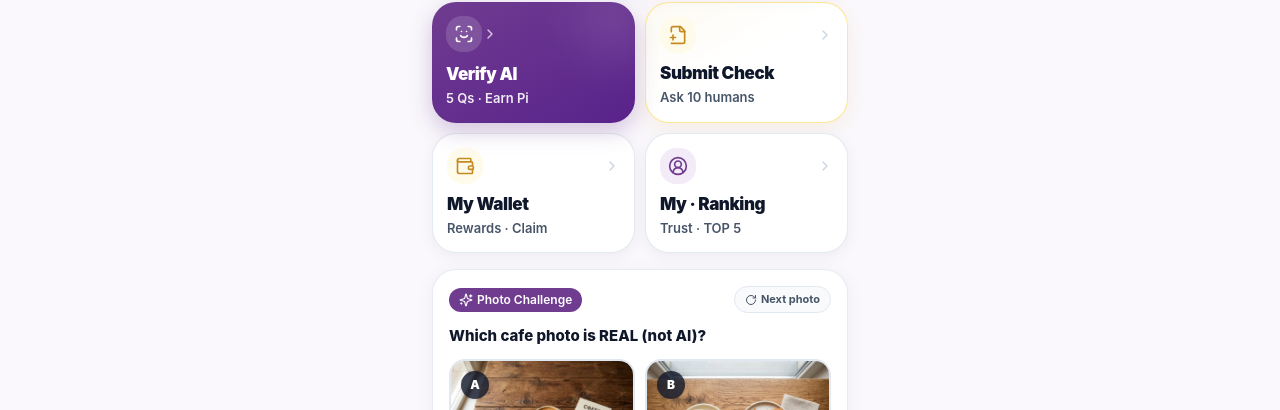
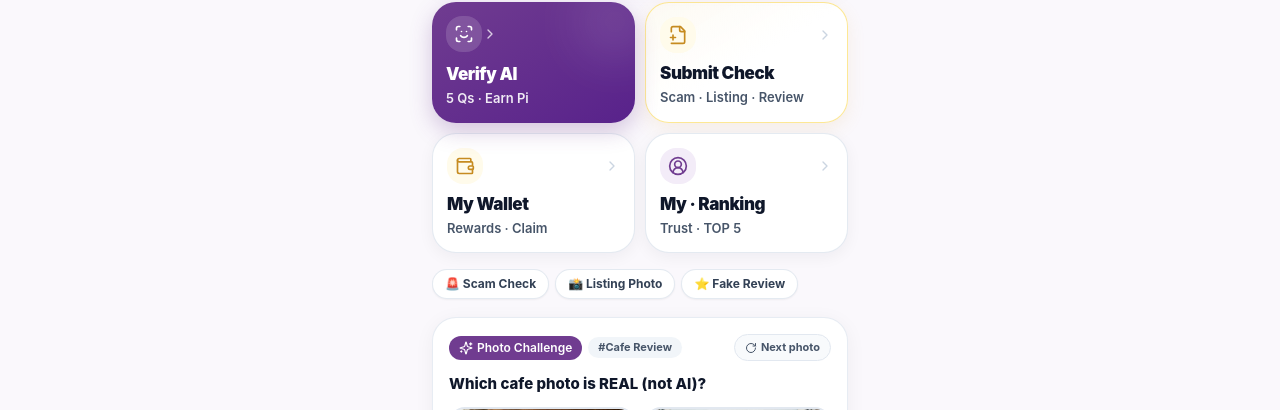
Before and after one commit to nabitzon-a11y/verilens, a Next.js app: page / in a window 1280 px wide. Shown: the part 177-587 px from the top of the page. Built offline with nearby package versions, Linux system fonts and the light colour scheme; no server answers; a web font is replaced by a local one.

Commit message:
feat: add real-world quick-check chips, ?tpl= prefill, and photo teaser tags

```diff
--- a/app/page.tsx
+++ b/app/page.tsx
@@ -247,6 +247,23 @@ export default function HomePage() {
             </Link>
           </section>
 
+          {/* 실생활 의뢰 원클릭 칩 (컴팩트 1줄) */}
+          <div className="flex items-center gap-1.5 overflow-x-auto pb-0.5 no-scrollbar">
+            {[
+              { tpl: 'smishing', label: hub.chipSmishing },
+              { tpl: 'listing', label: hub.chipListing },
+              { tpl: 'review', label: hub.chipReview },
+            ].map((chip) => (
+              <Link
+                key={chip.tpl}
+                href={`/submit?tpl=${chip.tpl}`}
+                className="shrink-0 whitespace-nowrap rounded-full border border-slate-200/90 bg-white px-3 py-1.5 text-xs font-bold text-slate-700 shadow-sm transition hover:border-brand/40 hover:text-brand"
+              >
+                {chip.label}
+              </Link>
+            ))}
+          </div>
+
           {/* 2. 실사 맛보기 (항상 노출 · 로테이션 지원) */}
           <TeaserQuizCard
             lang={lang}
@@ -311,10 +328,12 @@ const PHOTO_TEASERS = [
     bImg: '/missions/v09-b.jpg',
     human: 'B' as const,
     ko: {
+      tag: '카페 후기',
       question: '둘 중 실제 카페 사진은 어느 쪽일까요?',
       explain: 'A는 메뉴판 글자("CΦFFΞE", "LATTƎ")가 깨져 있고 스푼 손잡이가 나무 결 속으로 녹아 있습니다. 실제 사진은 B입니다!',
     },
     en: {
+      tag: 'Cafe Review',
       question: 'Which cafe photo is REAL (not AI)?',
       explain: 'Image A has garbled menu text ("CΦFFΞE", "LATTƎ") and a warped spoon handle melting into wood. B is real!',
     },
@@ -324,10 +343,12 @@ const PHOTO_TEASERS = [
     bImg: '/missions/v11-b.jpg',
     human: 'A' as const,
     ko: {
+      tag: '식당 리뷰',
       question: '둘 중 실제 카페 브런치 사진은 어느 쪽일까요?',
       explain: 'B는 포크 날이 5개로 뭉쳐 있고 오른쪽 아래 영수증 글자가 깨져 있습니다. 실제 사진은 A입니다!',
     },
     en: {
+      tag: 'Dining Review',
       question: 'Which cafe brunch photo is REAL?',
       explain: 'In B, the fork has 5 merged prongs and the receipt text is garbled. A is the real photo!',
     },
@@ -337,10 +358,12 @@ const PHOTO_TEASERS = [
     bImg: '/missions/v14-b.jpg',
     human: 'A' as const,
     ko: {
+      tag: '일상 인증샷',
       question: '둘 중 실제 사람 손 인증샷은 어느 쪽일까요?',
       explain: 'B는 손가락 마디가 부자연스럽게 벌어지고 엄지가 비정상적으로 길어 컵을 감싸는 형태가 어색합니다. 실제 사진은 A입니다!',
     },
     en: {
+      tag: 'Daily Snapshot',
       question: 'Which iced coffee hand photo is REAL?',
       explain: 'In B, the finger joints splay unnaturally and the thumb is overly elongated around the cup. A is real!',
     },
@@ -350,10 +373,12 @@ const PHOTO_TEASERS = [
     bImg: '/missions/v13-b.jpg',
     human: 'A' as const,
     ko: {
+      tag: '중고거래 직거래',
       question: '둘 중 실제 중고거래 노트북 사진은 어느 쪽일까요?',
       explain: 'B는 키보드 배열이 물결처럼 휘고 글자가 뭉개져 있으며 측면 USB 포트가 녹아 있습니다. 실제 사진은 A입니다!',
     },
     en: {
+      tag: 'Used Listing',
       question: 'Which secondhand laptop photo is REAL?',
       explain: 'In B, keyboard rows wave with garbled key labels and side ports look melted. A is real!',
     },
@@ -363,10 +388,12 @@ const PHOTO_TEASERS = [
     bImg: '/missions/v18-b.jpg',
     human: 'A' as const,
     ko: {
+      tag: '매장 간판',
       question: '둘 중 실제 베이커리 매장 간판 사진은 어느 쪽일까요?',
       explain: 'B는 유리창 간판 글자("BRE4D & COFFΞE")가 깨져 있고 오른쪽 창틀 세로 프레임이 휘어져 있습니다. 실제 사진은 A입니다!',
     },
     en: {
+      tag: 'Storefront',
       question: 'Which evening bakery storefront photo is REAL?',
       explain: 'In B, the window sign reads garbled "BRE4D & COFFΞE" and the right window frame bends unnaturally. A is real!',
     },
@@ -376,10 +403,12 @@ const PHOTO_TEASERS = [
     bImg: '/missions/v19-b.jpg',
     human: 'A' as const,
     ko: {
+      tag: '시계 직거래',
       question: '둘 중 실제 손목시계 사진은 어느 쪽일까요?',
       explain: 'B는 11시 숫자와 4~6시 눈금이 뭉개져 있고 보조 다이얼 바늘이 메인 바늘과 붙어 있습니다. 실제 사진은 A입니다!',
     },
     en: {
+      tag: 'Watch Listing',
       question: 'Which analog wristwatch photo is REAL?',
       explain: 'In B, numeral 11 and 4–6 markings are distorted, and the sub-dial hand fuses with the main hand. A is real!',
     },
@@ -389,10 +418,12 @@ const PHOTO_TEASERS = [
     bImg: '/missions/v20-b.jpg',
     human: 'A' as const,
     ko: {
+      tag: '프로필 사진',
       question: '둘 중 실제 인물 사진은 어느 쪽일까요?',
       explain: 'B는 오른쪽 안경 다리가 귀에 닿기 전에 녹아 사라지고 귀걸이와 셔츠 깃이 비대칭입니다. 실제 사진은 A입니다!',
     },
     en: {
+      tag: 'Profile Photo',
       question: 'Which outdoor portrait photo is REAL?',
       explain: 'In B, the right glasses temple melts away before the ear and the earring and collar are asymmetrical. A is real!',
     },
@@ -423,10 +454,15 @@ function TeaserQuizCard({
   return (
     <section className="card space-y-3 rounded-3xl border border-slate-200/80 bg-white p-4 shadow-[0_4px_20px_rgba(15,23,42,0.05)]">
       <div className="flex items-center justify-between gap-2">
-        <span className="chip bg-brand text-white">
-          <Sparkles className="h-3.5 w-3.5" />
-          {hub.photoBadge}
-        </span>
+        <div className="flex min-w-0 items-center gap-1.5">
+          <span className="chip shrink-0 bg-brand text-white">
+            <Sparkles className="h-3.5 w-3.5" />
+            {hub.photoBadge}
+          </span>
+          <span className="truncate rounded-full bg-slate-100 px-2.5 py-0.5 text-[11px] font-bold text-slate-600">
+            #{copy.tag}
+          </span>
+        </div>
         <button
           type="button"
           onClick={nextTeaser}
--- a/app/submit/page.tsx
+++ b/app/submit/page.tsx
@@ -310,10 +310,28 @@ export default function SubmitPage() {
     if (profile) void loadMine();
   }, [profile, loadMine]);
 
-  // 홈/결과 화면의 "하루 1회 무료 출제" 버튼으로 들어오면 무료 퀴즈 탭을 기본 선택
+  // 홈/결과 화면의 "하루 1회 무료 출제" 또는 원클릭 칩(?tpl=)으로 들어오면 자동 세팅
   useEffect(() => {
-    if (new URLSearchParams(window.location.search).get('tier') === 'free') setSubmitTier('community');
-  }, []);
+    const params = new URLSearchParams(window.location.search);
+    if (params.get('tier') === 'free') setSubmitTier('community');
+    const tpl = params.get('tpl');
+    if (tpl === 'smishing') {
+      setMode('single');
+      setKind('text');
+      setSourceLabel(en ? 'Social Post' : 'SNS 게시글');
+      setPrompt(en ? 'Is this message a real notice or an AI/phishing scam?' : '이 문자/메시지, 실제 안내일까요 스미싱 사기일까요?');
+    } else if (tpl === 'listing') {
+      setMode('single');
+      setKind('image');
+      setSourceLabel('');
+      setPrompt(en ? 'Is this listing photo real or AI-manipulated?' : '이 매물 사진, 실제 촬영본일까요 AI 합성일까요?');
+    } else if (tpl === 'review') {
+      setMode('single');
+      setKind('text');
+      setSourceLabel(en ? 'Product Review' : '쇼핑몰 상품평');
+      setPrompt(en ? 'Is this a real buyer review or AI-generated?' : '실제 구매자 후기일까요, AI 생성 리뷰일까요?');
+    }
+  }, [en]);
 
   const touch = () => {
     setDraftId(null);
--- a/lib/i18n.ts
+++ b/lib/i18n.ts
@@ -59,6 +59,9 @@ export const HOME_HUB_TEXT: Record<
     yesterdayTrap: (p: number) => string;
     aiSampleTag: string;
     aiTellLabel: string;
+    chipSmishing: string;
+    chipListing: string;
+    chipReview: string;
   }
 > = {
   ko: {
@@ -68,7 +71,7 @@ export const HOME_HUB_TEXT: Record<
     verifySub: '5문항 · Pi 적립',
     verifyResumeSub: '이어서 풀기',
     submitTitle: '진위 의뢰하기',
-    submitSub: '10명에게 묻기',
+    submitSub: '스미싱 · 매물 · 리뷰',
     walletTitle: '내 지갑',
     walletSub: '보상 · Pi 출금',
     myTitle: '마이 · 랭킹',
@@ -82,6 +85,9 @@ export const HOME_HUB_TEXT: Record<
     yesterdayTrap: (p) => `어제 오답 1위 · 오답률 ${p}%`,
     aiSampleTag: '🤖 많은 사람이 속은 AI 함정 예시',
     aiTellLabel: '감별 포인트: ',
+    chipSmishing: '🚨 스미싱 의심',
+    chipListing: '📸 중고매물 검증',
+    chipReview: '⭐ 가짜리뷰 판별',
   },
   en: {
     heroCta: 'Spot AI fakes & earn Pi in 1 minute!',
@@ -90,7 +96,7 @@ export const HOME_HUB_TEXT: Record<
     verifySub: '5 Qs · Earn Pi',
     verifyResumeSub: 'Continue set',
     submitTitle: 'Submit Check',
-    submitSub: 'Ask 10 humans',
+    submitSub: 'Scam · Listing · Review',
     walletTitle: 'My Wallet',
     walletSub: 'Rewards · Claim',
     myTitle: 'My · Ranking',
@@ -104,6 +110,9 @@ export const HOME_HUB_TEXT: Record<
     yesterdayTrap: (p) => `Yesterday #1 · ${p}% fooled`,
     aiSampleTag: '🤖 AI Trap Sample',
     aiTellLabel: 'AI Tell: ',
+    chipSmishing: '🚨 Scam Check',
+    chipListing: '📸 Listing Photo',
+    chipReview: '⭐ Fake Review',
   },
   vi: {
     heroCta: 'Phát hiện AI giả & nhận thưởng Pi trong 1 phút!',
@@ -112,7 +121,7 @@ export const HOME_HUB_TEXT: Record<
     verifySub: '5 câu · Nhận Pi',
     verifyResumeSub: 'Tiếp tục',
     submitTitle: 'Gửi kiểm tra',
-    submitSub: 'Hỏi 10 người thật',
+    submitSub: 'Lừa đảo · Đồ cũ · Review',
     walletTitle: 'Ví của tôi',
     walletSub: 'Thưởng · Rút Pi',
     myTitle: 'Cá nhân · BXH',
@@ -126,6 +135,9 @@ export const HOME_HUB_TEXT: Record<
     yesterdayTrap: (p) => `Bẫy khó nhất hôm qua · ${p}% nhầm`,
     aiSampleTag: '🤖 Mẫu bẫy AI',
     aiTellLabel: 'Dấu hiệu AI: ',
+    chipSmishing: '🚨 Tin lừa đảo',
+    chipListing: '📸 Ảnh rao bán',
+    chipReview: '⭐ Review ảo',
   },
   id: {
     heroCta: 'Deteksi palsu AI & raih Pi dalam 1 menit!',
@@ -134,7 +146,7 @@ export const HOME_HUB_TEXT: Record<
     verifySub: '5 Soal · Dapat Pi',
     verifyResumeSub: 'Lanjutkan',
     submitTitle: 'Ajukan Cek',
-    submitSub: 'Tanya 10 orang',
+    submitSub: 'Penipuan · Barang · Ulasan',
     walletTitle: 'Dompet Saya',
     walletSub: 'Hadiah · Klaim Pi',
     myTitle: 'Saya · Peringkat',
@@ -148,6 +160,9 @@ export const HOME_HUB_TEXT: Record<
     yesterdayTrap: (p) => `Jebakan #1 Kemarin · ${p}% tertipu`,
     aiSampleTag: '🤖 Contoh Jebakan AI',
     aiTellLabel: 'Ciri AI: ',
+    chipSmishing: '🚨 Cek Penipuan',
+    chipListing: '📸 Foto Barang',
+    chipReview: '⭐ Ulasan Palsu',
   },
   zh: {
     heroCta: '1分钟识破AI造假，赢取Pi奖励！',
@@ -156,7 +171,7 @@ export const HOME_HUB_TEXT: Record<
     verifySub: '5题 · 赚取 Pi',
     verifyResumeSub: '继续答题',
     submitTitle: '发起委托',
-    submitSub: '10人真实共识',
+    submitSub: '防诈 · 二手 · 刷评',
     walletTitle: '我的钱包',
     walletSub: '奖励 · 提取 Pi',
     myTitle: '我的 · 排行',
@@ -170,6 +185,9 @@ export const HOME_HUB_TEXT: Record<
     yesterdayTrap: (p) => `昨日最难陷阱 · ${p}% 答错`,
     aiSampleTag: '🤖 AI 陷阱示例',
     aiTellLabel: '识别要点：',
+    chipSmishing: '🚨 疑似诈骗',
+    chipListing: '📸 二手验图',
+    chipReview: '⭐ 虚假好评',
   },
   es: {
     heroCta: '¡Detecta falsos de IA y gana Pi en 1 minuto!',
@@ -178,7 +196,7 @@ export const HOME_HUB_TEXT: Record<
     verifySub: '5 pregs · Gana Pi',
     verifyResumeSub: 'Continuar',
     submitTitle: 'Enviar Duda',
-    submitSub: '10 humanos reales',
+    submitSub: 'Estafa · Anuncio · Reseña',
     walletTitle: 'Billetera',
     walletSub: 'Premios · Reclamar',
     myTitle: 'Perfil · Ranking',
@@ -192,6 +210,9 @@ export const HOME_HUB_TEXT: Record<
     yesterdayTrap: (p) => `Trampa #1 de ayer · ${p}% falló`,
     aiSampleTag: '🤖 Ejemplo trampa IA',
     aiTellLabel: 'Pista IA: ',
+    chipSmishing: '🚨 Posible estafa',
+    chipListing: '📸 Foto anuncio',
+    chipReview: '⭐ Reseña falsa',
   },
 };
 
```
